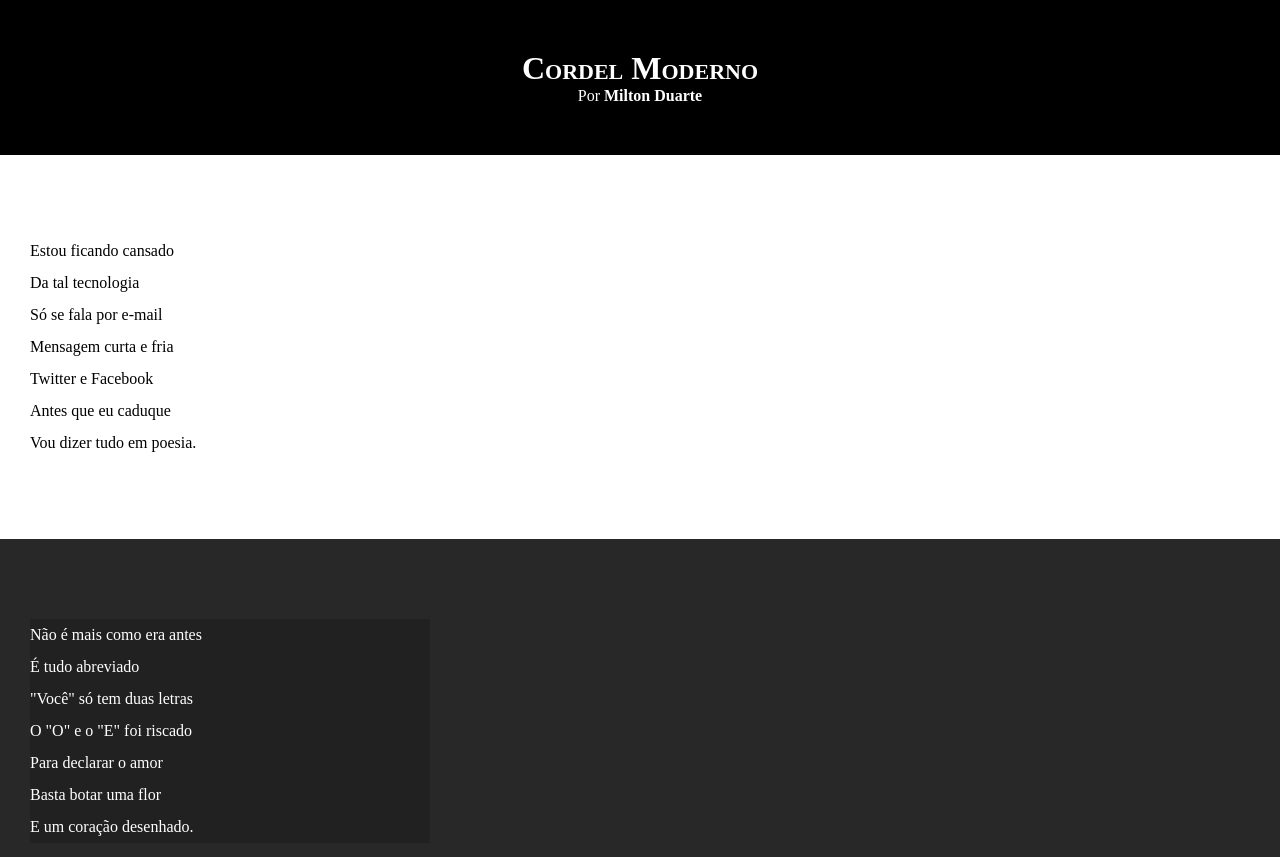
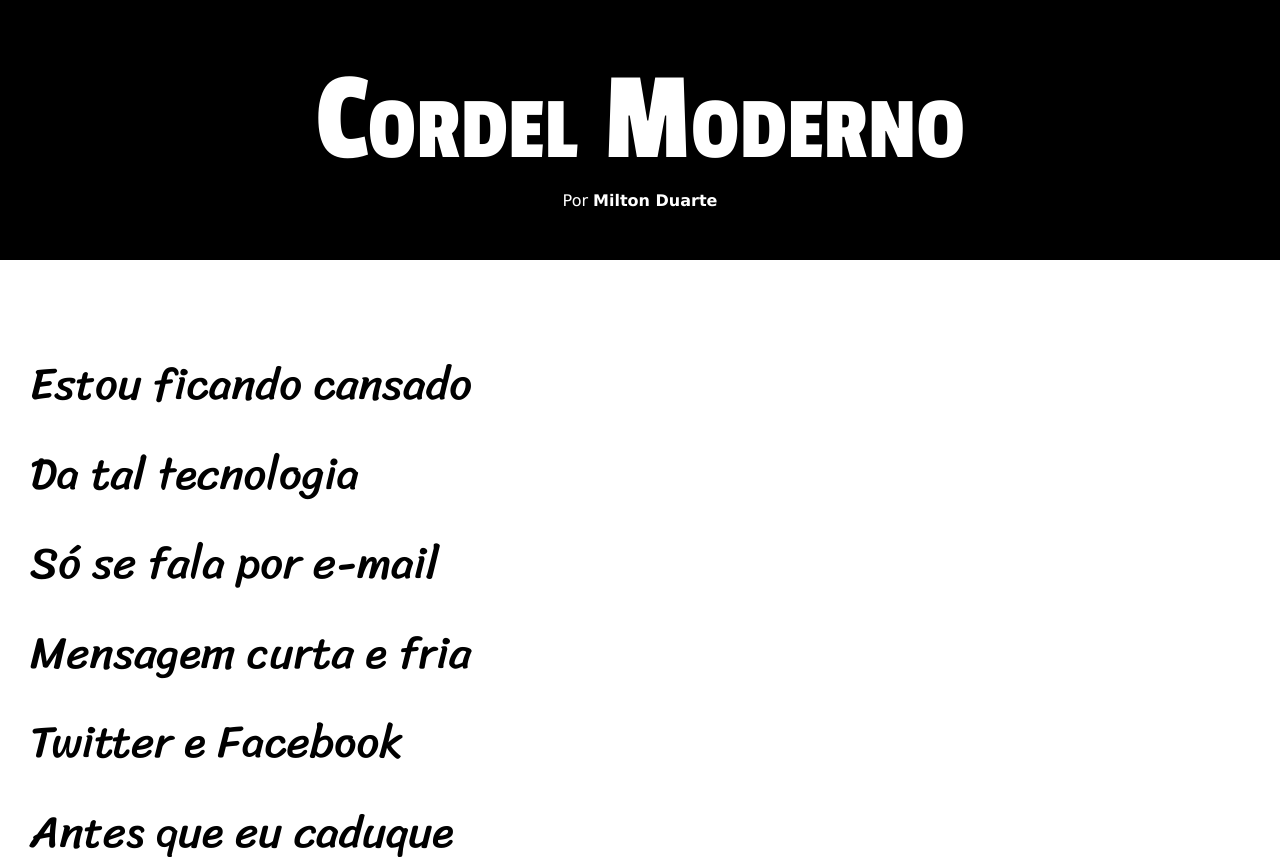
Before and after one commit to ritacassiano/HTML-CSS, a plain HTML site: page projeto-cordel/cordel-moderno.html in a window 1280 px wide. Shown: the top 857 px of the page. Drawn offline with Linux system fonts and the light colour scheme.

Commit message:
atualização de estilos

```diff
--- a/projeto-cordel/style.css
+++ b/projeto-cordel/style.css
@@ -1,4 +1,14 @@
 @charset "UTF-8";
+
+  @import url('https://fonts.googleapis.com/css2?family=Passion+One&family=Sriracha&display=swap');
+
+  @import url('https://fonts.googleapis.com/css2?family=Passion+One&family=Sriracha&display=swap');
+
+  :root{
+    --fonte1: Verdana, Geneva, Tahoma, sans-serif;
+    --fonte2: 'Passion One', cursive;
+    --fonte3: Sriracha, cursive;
+  }
 
 *{
     margin: 0px;
@@ -8,6 +18,7 @@
 html, body{
     min-height: 100vp;
     background-color: darkgray;
+    font-family: var(--fonte1);
 }
 
 header{
@@ -20,6 +31,9 @@ header > h1{
     padding-top: 50px;
     /*text-transform: uppercase;*/
     font-variant: small-caps;
+    font-family: var(--fonte2);
+    font-weight: normal;
+    font-size: 10vw; /*view width*/
 }
 
 header > p{
@@ -42,6 +56,8 @@ section{
     padding-bottom: 10vh;
     line-height: 2em;
     padding-left: 30px;
+    font-family: var(--fonte3);
+    font-size: 3.5vw;
 }
 
 section.normal{
@@ -55,7 +71,8 @@ section.imagem{
 }
 
 section.imagem > p{
-    width: 400px;
+    display: inline-block;
+    padding: 5px;
     background-color: rgba(0, 0, 0, 0.171);
 }
 footer{
```
